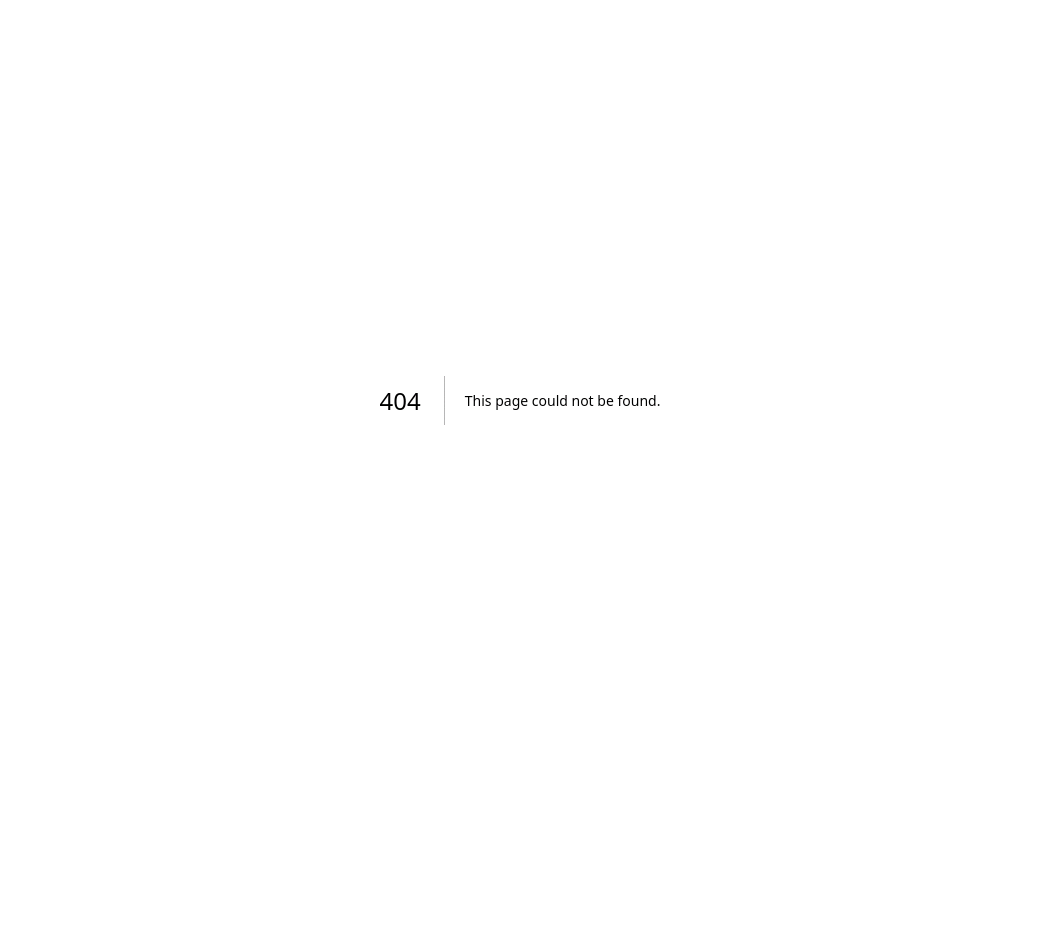
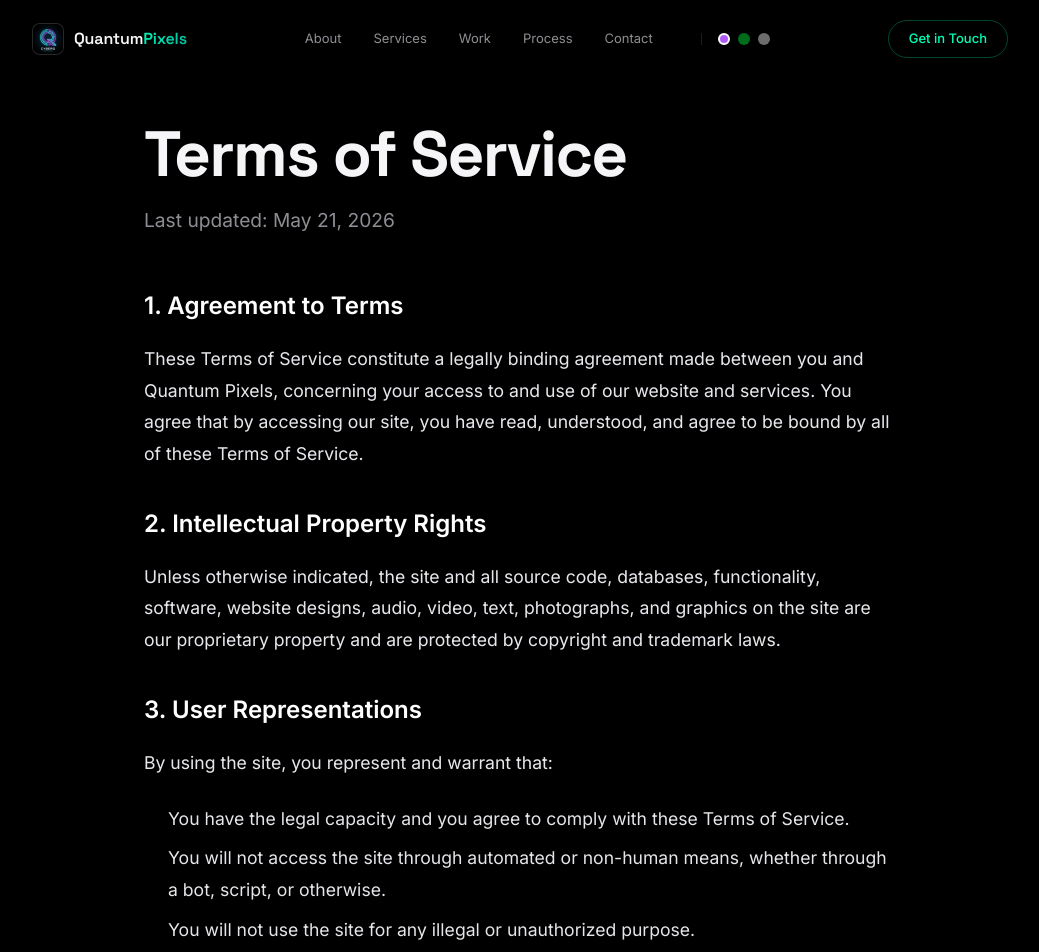
Before and after one commit to SRJ-ai/quantumpixels, a Next.js app: page /quantumpixels/terms in a window 1280 px wide. Before the commit this address had no page. Shown: the top 952 px of the page, without its empty margins (120-1159 px from the left). Before the commit the page ends 800 px from the top, so only its background shows below. Built offline with nearby package versions, Linux system fonts and the light colour scheme.

Commit message:
Add Privacy Policy and Terms of Service pages

```diff
--- /dev/null
+++ b/app/privacy/page.tsx
@@ -0,0 +1,74 @@
+'use client'
+
+import Link from 'next/link'
+import Navbar from '@/components/Navbar'
+import Footer from '@/components/sections/Footer'
+import SmoothScroll from '@/components/SmoothScroll'
+import { motion } from 'framer-motion'
+
+export default function PrivacyPolicy() {
+  return (
+    <SmoothScroll>
+      <main style={{ position: 'relative', width: '100%', minHeight: '100vh', background: '#000' }}>
+        <Navbar />
+
+        <div style={{ paddingTop: '120px', paddingBottom: '80px', maxWidth: 800, margin: '0 auto', padding: '120px 1.5rem 80px' }}>
+          <motion.div
+            initial={{ opacity: 0, y: 20 }}
+            animate={{ opacity: 1, y: 0 }}
+            transition={{ duration: 0.6 }}
+          >
+            <h1 className="qp-headline" style={{ marginBottom: 16 }}>Privacy Policy</h1>
+            <p className="qp-body" style={{ marginBottom: 48, color: '#86868B' }}>Last updated: May 21, 2026</p>
+
+            <div style={{ color: '#E5E5EA', lineHeight: 1.8, fontSize: '1.1rem' }}>
+              <h2 style={{ fontSize: '1.5rem', fontWeight: 600, color: '#fff', marginTop: 32, marginBottom: 16 }}>1. Introduction</h2>
+              <p style={{ marginBottom: 24 }}>
+                At Quantum Pixels, we take your privacy seriously. This Privacy Policy explains how we collect, use, disclose, and safeguard your information when you visit our website or use our applications and services.
+              </p>
+
+              <h2 style={{ fontSize: '1.5rem', fontWeight: 600, color: '#fff', marginTop: 32, marginBottom: 16 }}>2. Information We Collect</h2>
+              <p style={{ marginBottom: 24 }}>
+                We may collect information about you in a variety of ways. The information we may collect includes:
+              </p>
+              <ul style={{ paddingLeft: 24, marginBottom: 24 }}>
+                <li style={{ marginBottom: 8 }}><strong>Personal Data:</strong> Personally identifiable information, such as your name, email address, and contact details, that you voluntarily give to us when you contact us.</li>
+                <li style={{ marginBottom: 8 }}><strong>Derivative Data:</strong> Information our servers automatically collect when you access the site, such as your IP address, your browser type, your operating system, and your access times.</li>
+              </ul>
+
+              <h2 style={{ fontSize: '1.5rem', fontWeight: 600, color: '#fff', marginTop: 32, marginBottom: 16 }}>3. Use of Your Information</h2>
+              <p style={{ marginBottom: 24 }}>
+                Having accurate information about you permits us to provide you with a smooth, efficient, and customized experience. We may use information collected about you to:
+              </p>
+              <ul style={{ paddingLeft: 24, marginBottom: 24 }}>
+                <li style={{ marginBottom: 8 }}>Respond to your comments, questions, and requests.</li>
+                <li style={{ marginBottom: 8 }}>Improve our website and services to better serve you.</li>
+                <li style={{ marginBottom: 8 }}>Compile anonymous statistical data for internal use.</li>
+              </ul>
+
+              <h2 style={{ fontSize: '1.5rem', fontWeight: 600, color: '#fff', marginTop: 32, marginBottom: 16 }}>4. Data Security</h2>
+              <p style={{ marginBottom: 24 }}>
+                We use administrative, technical, and physical security measures to help protect your personal information. While we have taken reasonable steps to secure the personal information you provide to us, please be aware that despite our efforts, no security measures are perfect or impenetrable, and no method of data transmission can be guaranteed against any interception or other type of misuse.
+              </p>
+
+              <h2 style={{ fontSize: '1.5rem', fontWeight: 600, color: '#fff', marginTop: 32, marginBottom: 16 }}>5. Contact Us</h2>
+              <p style={{ marginBottom: 24 }}>
+                If you have questions or comments about this Privacy Policy, please contact us at:
+                <br />
+                <a href="mailto:privacy@quantumpixels.dev" style={{ color: '#00FFB2', textDecoration: 'none' }}>privacy@quantumpixels.dev</a>
+              </p>
+
+              <div style={{ marginTop: 64 }}>
+                <Link href="/" style={{ color: '#86868B', textDecoration: 'none', borderBottom: '1px solid rgba(255,255,255,0.2)', paddingBottom: 4 }}>
+                  &larr; Back to Home
+                </Link>
+              </div>
+            </div>
+          </motion.div>
+        </div>
+
+        <Footer />
+      </main>
+    </SmoothScroll>
+  )
+}
--- /dev/null
+++ b/app/terms/page.tsx
@@ -0,0 +1,70 @@
+'use client'
+
+import Link from 'next/link'
+import Navbar from '@/components/Navbar'
+import Footer from '@/components/sections/Footer'
+import SmoothScroll from '@/components/SmoothScroll'
+import { motion } from 'framer-motion'
+
+export default function TermsOfService() {
+  return (
+    <SmoothScroll>
+      <main style={{ position: 'relative', width: '100%', minHeight: '100vh', background: '#000' }}>
+        <Navbar />
+
+        <div style={{ paddingTop: '120px', paddingBottom: '80px', maxWidth: 800, margin: '0 auto', padding: '120px 1.5rem 80px' }}>
+          <motion.div
+            initial={{ opacity: 0, y: 20 }}
+            animate={{ opacity: 1, y: 0 }}
+            transition={{ duration: 0.6 }}
+          >
+            <h1 className="qp-headline" style={{ marginBottom: 16 }}>Terms of Service</h1>
+            <p className="qp-body" style={{ marginBottom: 48, color: '#86868B' }}>Last updated: May 21, 2026</p>
+
+            <div style={{ color: '#E5E5EA', lineHeight: 1.8, fontSize: '1.1rem' }}>
+              <h2 style={{ fontSize: '1.5rem', fontWeight: 600, color: '#fff', marginTop: 32, marginBottom: 16 }}>1. Agreement to Terms</h2>
+              <p style={{ marginBottom: 24 }}>
+                These Terms of Service constitute a legally binding agreement made between you and Quantum Pixels, concerning your access to and use of our website and services. You agree that by accessing our site, you have read, understood, and agree to be bound by all of these Terms of Service.
+              </p>
+
+              <h2 style={{ fontSize: '1.5rem', fontWeight: 600, color: '#fff', marginTop: 32, marginBottom: 16 }}>2. Intellectual Property Rights</h2>
+              <p style={{ marginBottom: 24 }}>
+                Unless otherwise indicated, the site and all source code, databases, functionality, software, website designs, audio, video, text, photographs, and graphics on the site are our proprietary property and are protected by copyright and trademark laws.
+              </p>
+
+              <h2 style={{ fontSize: '1.5rem', fontWeight: 600, color: '#fff', marginTop: 32, marginBottom: 16 }}>3. User Representations</h2>
+              <p style={{ marginBottom: 24 }}>
+                By using the site, you represent and warrant that:
+              </p>
+              <ul style={{ paddingLeft: 24, marginBottom: 24 }}>
+                <li style={{ marginBottom: 8 }}>You have the legal capacity and you agree to comply with these Terms of Service.</li>
+                <li style={{ marginBottom: 8 }}>You will not access the site through automated or non-human means, whether through a bot, script, or otherwise.</li>
+                <li style={{ marginBottom: 8 }}>You will not use the site for any illegal or unauthorized purpose.</li>
+              </ul>
+
+              <h2 style={{ fontSize: '1.5rem', fontWeight: 600, color: '#fff', marginTop: 32, marginBottom: 16 }}>4. Limitation of Liability</h2>
+              <p style={{ marginBottom: 24 }}>
+                In no event will we or our directors, employees, or agents be liable to you or any third party for any direct, indirect, consequential, exemplary, incidental, special, or punitive damages, including lost profit, lost revenue, loss of data, or other damages arising from your use of the site.
+              </p>
+
+              <h2 style={{ fontSize: '1.5rem', fontWeight: 600, color: '#fff', marginTop: 32, marginBottom: 16 }}>5. Contact Us</h2>
+              <p style={{ marginBottom: 24 }}>
+                In order to resolve a complaint regarding the site or to receive further information regarding use of the site, please contact us at:
+                <br />
+                <a href="mailto:legal@quantumpixels.dev" style={{ color: '#00FFB2', textDecoration: 'none' }}>legal@quantumpixels.dev</a>
+              </p>
+
+              <div style={{ marginTop: 64 }}>
+                <Link href="/" style={{ color: '#86868B', textDecoration: 'none', borderBottom: '1px solid rgba(255,255,255,0.2)', paddingBottom: 4 }}>
+                  &larr; Back to Home
+                </Link>
+              </div>
+            </div>
+          </motion.div>
+        </div>
+
+        <Footer />
+      </main>
+    </SmoothScroll>
+  )
+}
--- a/components/sections/Footer.tsx
+++ b/components/sections/Footer.tsx
@@ -1,6 +1,6 @@
 'use client'
-
 import { Zap } from 'lucide-react'
+import Link from 'next/link'
 
 const links = [
   {
@@ -82,8 +82,8 @@ export default function Footer() {
             &copy; {new Date().getFullYear()} Quantum Pixels. All rights reserved.
           </p>
           <div style={{ display: 'flex', alignItems: 'center', gap: 24 }}>
-            <a href="#" style={{ fontSize: 12, color: '#424245', textDecoration: 'none', transition: 'color 0.2s' }} onMouseEnter={(e) => (e.currentTarget.style.color = '#fff')} onMouseLeave={(e) => (e.currentTarget.style.color = '#424245')}>Privacy</a>
-            <a href="#" style={{ fontSize: 12, color: '#424245', textDecoration: 'none', transition: 'color 0.2s' }} onMouseEnter={(e) => (e.currentTarget.style.color = '#fff')} onMouseLeave={(e) => (e.currentTarget.style.color = '#424245')}>Terms</a>
+            <Link href="/privacy" style={{ fontSize: 12, color: '#424245', textDecoration: 'none', transition: 'color 0.2s' }} onMouseEnter={(e) => (e.currentTarget.style.color = '#fff')} onMouseLeave={(e) => (e.currentTarget.style.color = '#424245')}>Privacy Policy</Link>
+            <Link href="/terms" style={{ fontSize: 12, color: '#424245', textDecoration: 'none', transition: 'color 0.2s' }} onMouseEnter={(e) => (e.currentTarget.style.color = '#fff')} onMouseLeave={(e) => (e.currentTarget.style.color = '#424245')}>Terms of Service</Link>
           </div>
         </div>
       </div>
```
